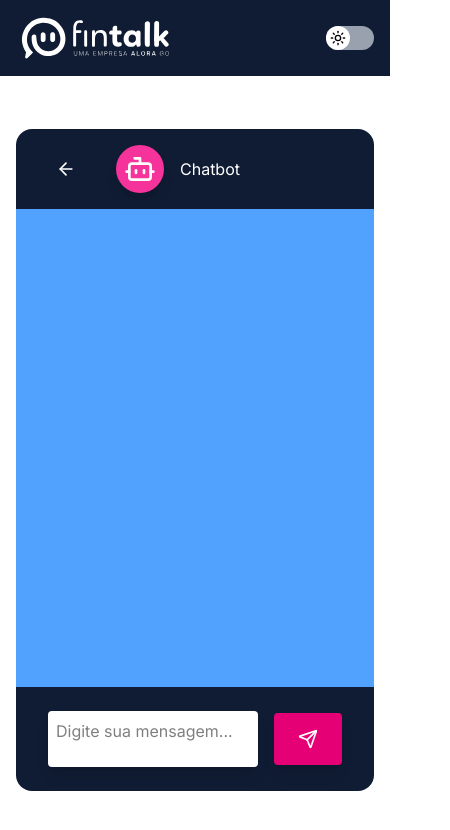
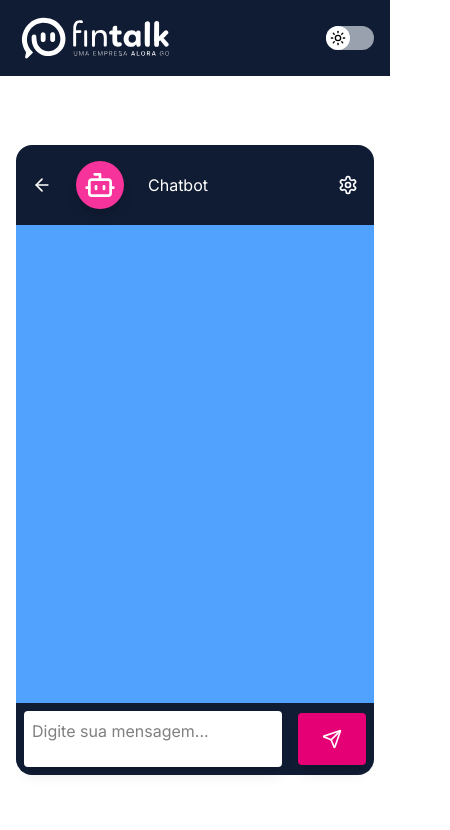
Before and after one commit to GabrielDNeto/fintalk-chatbot, a React (Vite) app: page /chat in a window 390 px wide. Shown: the top 830 px of the page, 450 px wide, since content can reach past the window. Built offline with nearby package versions, Linux system fonts and the light colour scheme.

Commit message:
fix: chat responsiveness

```diff
--- a/src/components/Chat/Header/index.tsx
+++ b/src/components/Chat/Header/index.tsx
@@ -15,8 +15,8 @@ const ChatHeader = () => {
 
   return (
     <div className="w-full">
-      <div className="w-full px-8 py-4 flex justify-between items-center bg-[#101C33] text-white rounded-t-2xl">
-        <div className="flex gap-8 items-center">
+      <div className="w-full px-2 md:px-8 py-4 flex justify-between items-center bg-[#101C33] text-white rounded-t-2xl">
+        <div className="max-w-[75%] flex gap-4 items-center">
           <button
             name="back-button"
             className="p-2 hover:bg-white text-white hover:text-black"
@@ -33,11 +33,11 @@ const ChatHeader = () => {
             <input
               type="text"
               aria-label="bot-name"
-              className={
+              className={`px-2 max-w-[25%] md:max-w-[50%] ${
                 isOnEditMode
-                  ? "px-2 rounded bg-white text-black"
+                  ? "rounded bg-white text-black"
                   : "bg-transparent text-white"
-              }
+              }`}
               minLength={4}
               maxLength={15}
               readOnly={!isOnEditMode}
--- a/src/components/Chat/SendBox/index.tsx
+++ b/src/components/Chat/SendBox/index.tsx
@@ -35,7 +35,7 @@ const ChatSendBox = () => {
 
   return (
     <div className="w-full">
-      <div className="w-full px-8 py-6 flex justify-between items-center bg-[#101C33] gap-4 rounded-b-2xl">
+      <div className="w-full p-2 md:px-8 md:py-6 flex justify-between items-center bg-[#101C33] gap-4 rounded-b-2xl">
         <textarea
           className="w-full max-h-14 resize-none bg-white p-2 rounded shadow-lg"
           placeholder="Digite sua mensagem..."
```
